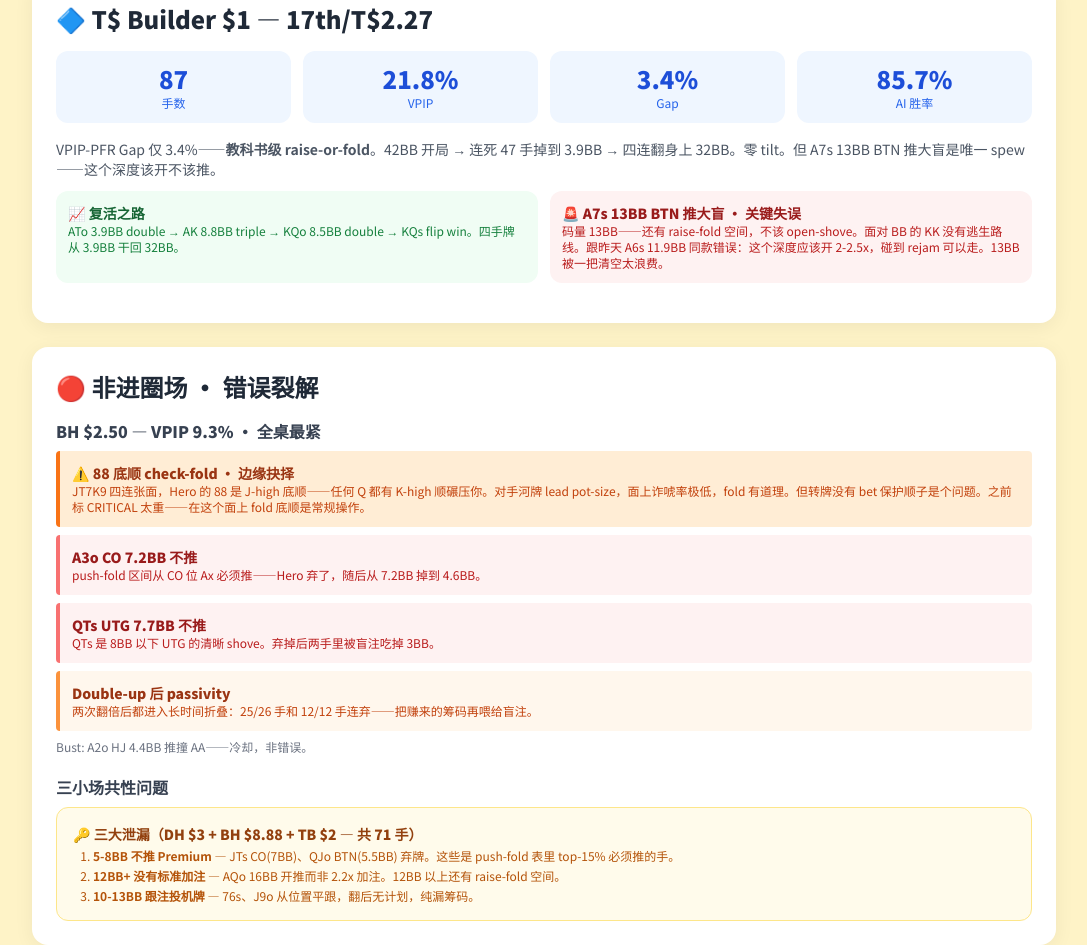
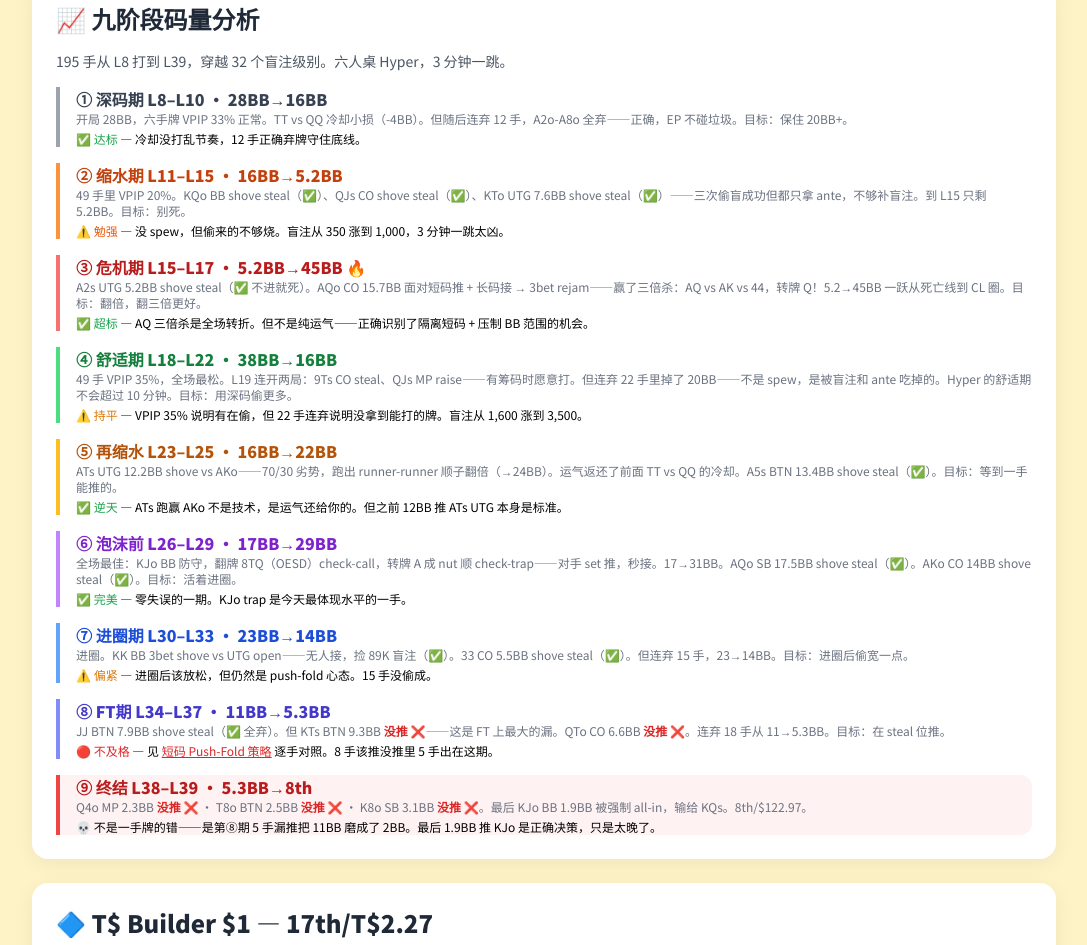
Before and after one commit to YMZ-twBj/cola-pages, a plain HTML site: page tournament-academy/case-study-0616.html in a window 1280 px wide. Shown: the part 1940-2885 px from the top of the page, without its empty margins (96-1183 px from the left). Drawn offline with nearby package versions, Linux system fonts and the light colour scheme.

Commit message:
📈 MM Hyper 九阶段码量分析: 深码→缩水→危机→舒适→再缩→泡沫→进圈→FT→终结

```diff
--- a/tournament-academy/case-study-0616.html
+++ b/tournament-academy/case-study-0616.html
@@ -109,6 +109,80 @@
   </div>
 </div>
 
+<!-- 9-Stage Analysis -->
+<div class="card p-6 mb-6 bg-white" style="border-radius:16px;box-shadow:0 4px 20px rgba(0,0,0,0.06)">
+  <h2 class="text-2xl font-black text-gray-800 mb-4">📈 九阶段码量分析</h2>
+  <p class="text-sm text-gray-600 mb-4">195 手从 L8 打到 L39，穿越 32 个盲注级别。六人桌 Hyper，3 分钟一跳。</p>
+
+  <!-- Stage flow -->
+  <div class="space-y-4">
+
+  <!-- S1 -->
+  <div class="border-l-4 border-gray-400 pl-4">
+    <p class="font-black text-gray-700">① 深码期 L8–L10 · 28BB→16BB</p>
+    <p class="text-xs text-gray-500">开局 28BB，六手牌 VPIP 33% 正常。TT vs QQ 冷却小损（-4BB）。但随后连弃 12 手，A2o-A8o 全弃——正确，EP 不碰垃圾。目标：保住 20BB+。</p>
+    <p class="text-xs mt-1"><span class="text-green-600">✅ 达标</span> — 冷却没打乱节奏，12 手正确弃牌守住底线。</p>
+  </div>
+
+  <!-- S2 -->
+  <div class="border-l-4 border-orange-400 pl-4">
+    <p class="font-black text-orange-700">② 缩水期 L11–L15 · 16BB→5.2BB</p>
+    <p class="text-xs text-gray-500">49 手里 VPIP 20%。KQo BB shove steal（✅）、QJs CO shove steal（✅）、KTo UTG 7.6BB shove steal（✅）——三次偷盲成功但都只拿 ante，不够补盲注。到 L15 只剩 5.2BB。目标：别死。</p>
+    <p class="text-xs mt-1"><span class="text-orange-600">⚠️ 勉强</span> — 没 spew，但偷来的不够烧。盲注从 350 涨到 1,000，3 分钟一跳太凶。</p>
+  </div>
+
+  <!-- S3 -->
+  <div class="border-l-4 border-red-400 pl-4">
+    <p class="font-black text-red-700">③ 危机期 L15–L17 · 5.2BB→45BB 🔥</p>
+    <p class="text-xs text-gray-500">A2s UTG 5.2BB shove steal（✅ 不进就死）。AQo CO 15.7BB 面对短码推 + 长码接 → 3bet rejam——赢了三倍杀：AQ vs AK vs 44，转牌 Q！5.2→45BB 一跃从死亡线到 CL 圈。目标：翻倍，翻三倍更好。</p>
+    <p class="text-xs mt-1"><span class="text-green-600">✅ 超标</span> — AQ 三倍杀是全场转折。但不是纯运气——正确识别了隔离短码 + 压制 BB 范围的机会。</p>
+  </div>
+
+  <!-- S4 -->
+  <div class="border-l-4 border-green-400 pl-4">
+    <p class="font-black text-green-700">④ 舒适期 L18–L22 · 38BB→16BB</p>
+    <p class="text-xs text-gray-500">49 手 VPIP 35%，全场最松。L19 连开两局：9Ts CO steal、QJs MP raise——有筹码时愿意打。但连弃 22 手里掉了 20BB——不是 spew，是被盲注和 ante 吃掉的。Hyper 的舒适期不会超过 10 分钟。目标：用深码偷更多。</p>
+    <p class="text-xs mt-1"><span class="text-amber-600">⚠️ 持平</span> — VPIP 35% 说明有在偷，但 22 手连弃说明没拿到能打的牌。盲注从 1,600 涨到 3,500。</p>
+  </div>
+
+  <!-- S5 -->
+  <div class="border-l-4 border-amber-400 pl-4">
+    <p class="font-black text-amber-700">⑤ 再缩水 L23–L25 · 16BB→22BB</p>
+    <p class="text-xs text-gray-500">ATs UTG 12.2BB shove vs AKo——70/30 劣势，跑出 runner-runner 顺子翻倍（→24BB）。运气返还了前面 TT vs QQ 的冷却。A5s BTN 13.4BB shove steal（✅）。目标：等到一手能推的。</p>
+    <p class="text-xs mt-1"><span class="text-green-600">✅ 逆天</span> — ATs 跑赢 AKo 不是技术，是运气还给你的。但之前 12BB 推 ATs UTG 本身是标准。</p>
+  </div>
+
+  <!-- S6 -->
+  <div class="border-l-4 border-purple-400 pl-4">
+    <p class="font-black text-purple-700">⑥ 泡沫前 L26–L29 · 17BB→29BB</p>
+    <p class="text-xs text-gray-500">全场最佳：KJo BB 防守，翻牌 8TQ（OESD）check-call，转牌 A 成 nut 顺 check-trap——对手 set 推，秒接。17→31BB。AQo SB 17.5BB shove steal（✅）。AKo CO 14BB shove steal（✅）。目标：活着进圈。</p>
+    <p class="text-xs mt-1"><span class="text-green-600">✅ 完美</span> — 零失误的一期。KJo trap 是今天最体现水平的一手。</p>
+  </div>
+
+  <!-- S7 -->
+  <div class="border-l-4 border-blue-400 pl-4">
+    <p class="font-black text-blue-700">⑦ 进圈期 L30–L33 · 23BB→14BB</p>
+    <p class="text-xs text-gray-500">进圈。KK BB 3bet shove vs UTG open——无人接，捡 89K 盲注（✅）。33 CO 5.5BB shove steal（✅）。但连弃 15 手，23→14BB。目标：进圈后偷宽一点。</p>
+    <p class="text-xs mt-1"><span class="text-amber-600">⚠️ 偏紧</span> — 进圈后该放松，但仍然是 push-fold 心态。15 手没偷成。</p>
+  </div>
+
+  <!-- S8 -->
+  <div class="border-l-4 border-indigo-400 pl-4">
+    <p class="font-black text-indigo-700">⑧ FT期 L34–L37 · 11BB→5.3BB</p>
+    <p class="text-xs text-gray-500">JJ BTN 7.9BB shove steal（✅ 全弃）。但 KTs BTN 9.3BB <span class="text-red-600 font-bold">没推 ❌</span>——这是 FT 上最大的漏。QTo CO 6.6BB <span class="text-red-600 font-bold">没推 ❌</span>。连弃 18 手从 11→5.3BB。目标：在 steal 位推。</p>
+    <p class="text-xs mt-1"><span class="text-red-600">🔴 不及格</span> — 见 <a href="push-fold.html" class="text-red-600 underline">短码 Push-Fold 策略</a> 逐手对照。8 手该推没推里 5 手出在这期。</p>
+  </div>
+
+  <!-- S9 -->
+  <div class="border-l-4 border-red-500 pl-4 bg-red-50 rounded-r-xl">
+    <p class="font-black text-red-700">⑨ 终结 L38–L39 · 5.3BB→8th</p>
+    <p class="text-xs text-gray-500">Q4o MP 2.3BB <span class="text-red-600 font-bold">没推 ❌</span> · T8o BTN 2.5BB <span class="text-red-600 font-bold">没推 ❌</span> · K8o SB 3.1BB <span class="text-red-600 font-bold">没推 ❌</span>。最后 KJo BB 1.9BB 被强制 all-in，输给 KQs。8th/$122.97。</p>
+    <p class="text-xs mt-1"><span class="text-red-600">💀</span> 不是一手牌的错——是第⑧期 5 手漏推把 11BB 磨成了 2BB。最后 1.9BB 推 KJo 是正确决策，只是太晚了。</p>
+  </div>
+
+  </div>
+</div>
+
 <!-- T$ Builder -->
 <div class="card p-6 mb-6 bg-white" style="border-radius:16px;box-shadow:0 4px 20px rgba(0,0,0,0.06)">
   <h2 class="text-2xl font-black text-gray-800 mb-4">🔷 T$ Builder $1 — 17th/T$2.27</h2>
```
